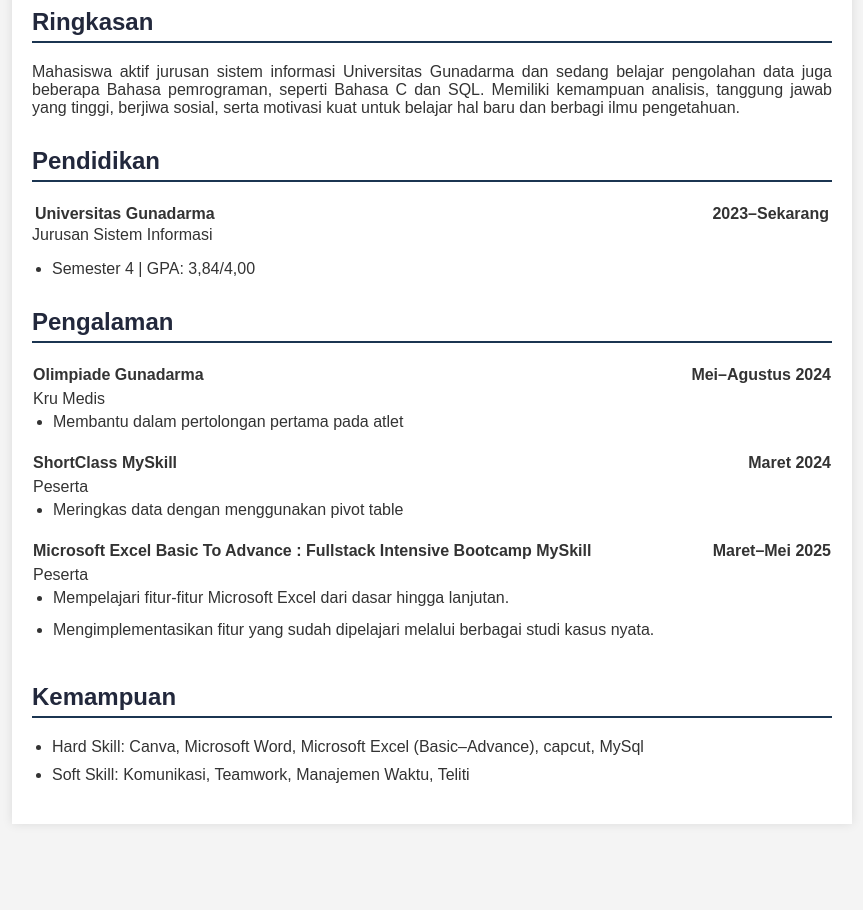
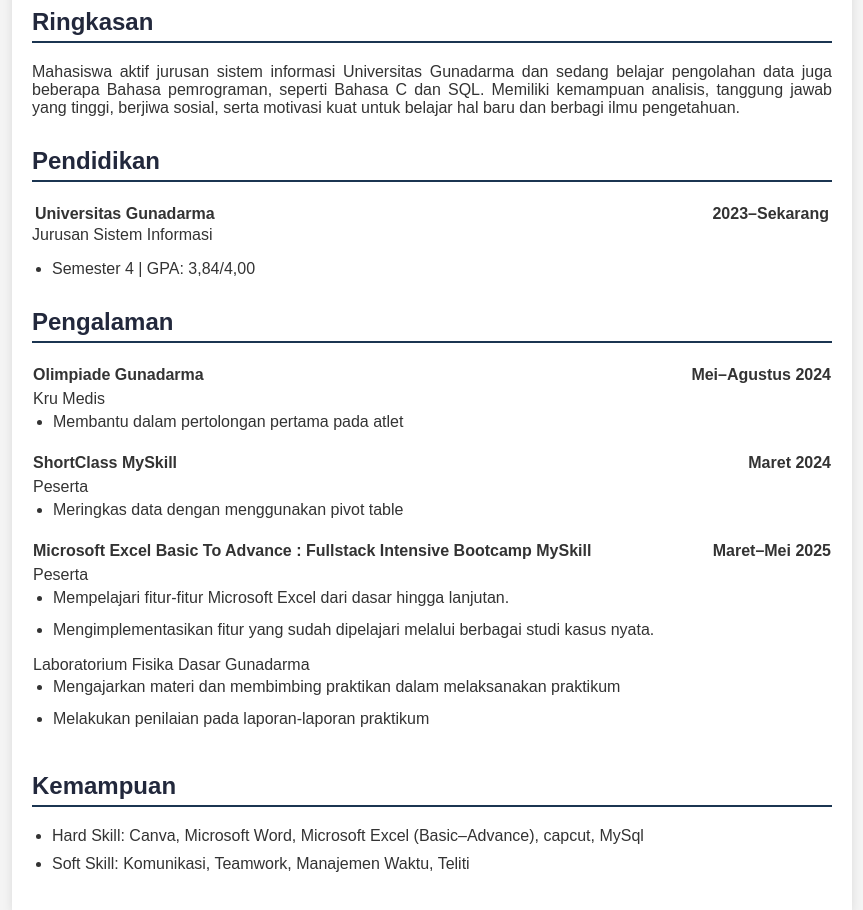
Before and after one commit to qilali5/webCV, a plain HTML site: page index.html in a window 1280 px wide. Shown: the part 188-1098 px from the top of the page, without its empty margins (208-1071 px from the left). Before the commit the page ends 1032 px from the top, so only its background shows below. Drawn offline with Linux system fonts and the light colour scheme.

Commit message:
Update index.html

```diff
--- a/index.html
+++ b/index.html
@@ -87,6 +87,13 @@
                             </ul>
                         </td>
                     </tr>
+                    <tr>
+                        <td style="vertical-align: top;">Laboratorium Fisika Dasar Gunadarma
+                            <ul style="margin: 0;">
+                                <li>Mengajarkan materi dan membimbing praktikan dalam melaksanakan praktikum
+                                <li>Melakukan penilaian pada laporan-laporan praktikum</li>
+                        </td>
+                    </tr>
                 </table>
             </div>
         </section>
```
